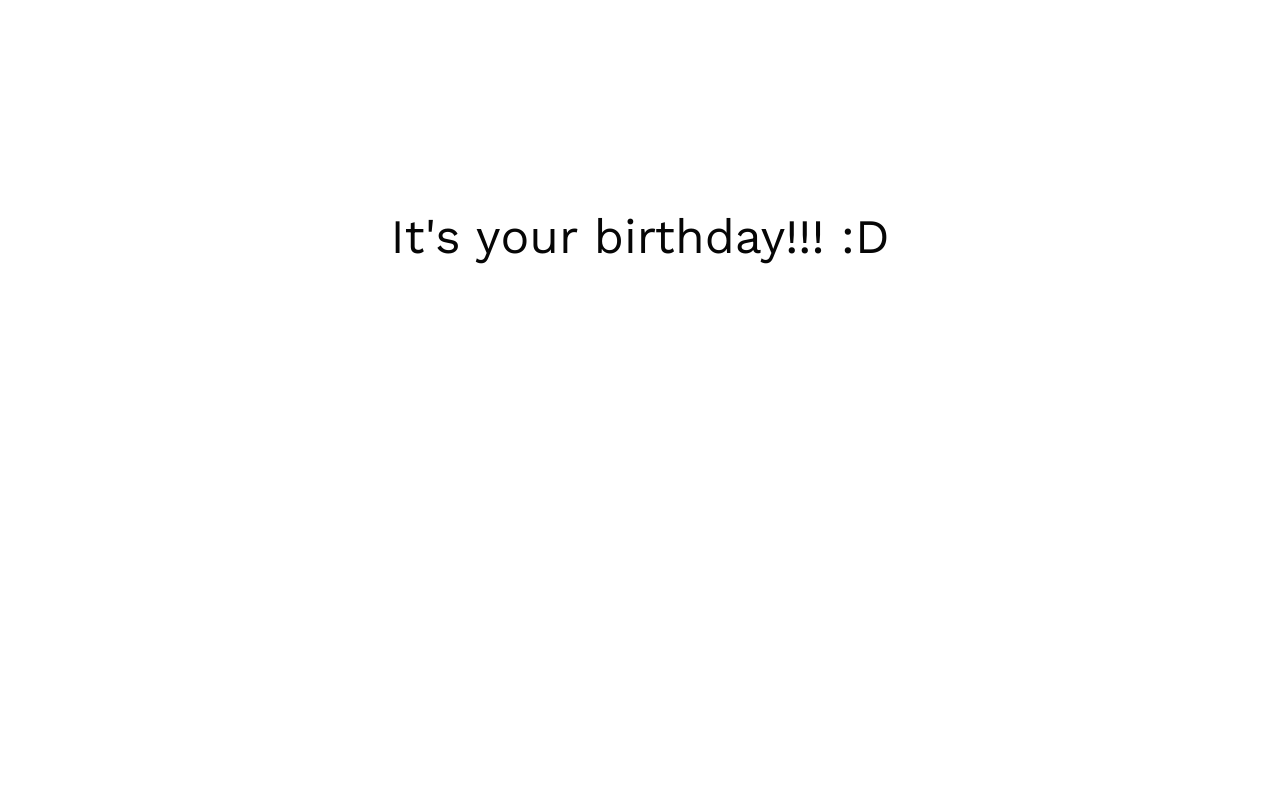
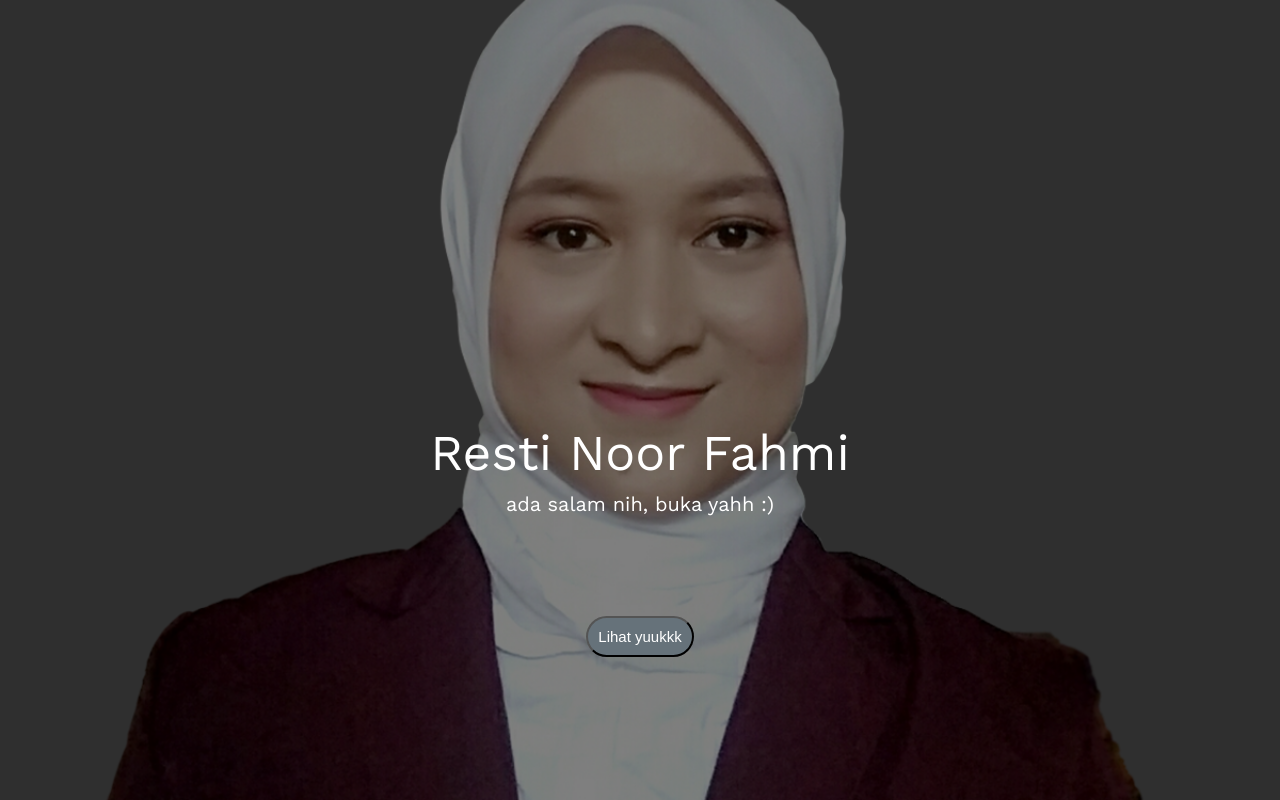
Before and after one commit to agusamirudin25/agusamirudin.github.io, a website: page index.html in a window 1280 px wide. Drawn offline with nearby package versions, Linux system fonts and the light colour scheme.

Commit message:
Updating style, script Adding overlay on start

```diff
--- a/customize.json
+++ b/customize.json
@@ -1,6 +1,6 @@
 {
   "name": "Resti Noor Fahmi",
-  "greetingText": "I really like your name btw!",
-  "wishText": "May the js.prototypes always be with you! ;)",
-  "imagePath": "img/lydia2.png"
+  "greetingText": "Adekquuu sayang :v",
+  "wishText": "May you always be with me! ;)",
+  "imagePath": "img/reres.png"
 }
--- a/index.html
+++ b/index.html
@@ -15,6 +15,19 @@
 </head>
 
 <body>
+  <div class="modalx" data-sampul="./img/nyengsol-sayang.png" style="background-image: url(./img/nyengsol-sayang.png);">
+    <div class="content-modalx">
+      <div class="info_modalx">
+        <div class="elementor-image img"></div>
+        <div class="nama-ultah">Resti Noor Fahmi</div>
+        <div class="wdp-dear">ada salam nih, buka yahh :)</div>
+        <div class="wdp-button-wrapper">
+          <button class="elementor-button"> Lihat yuukkk </button>
+        </div>
+      </div>
+    </div>
+    <div class="overlayy"></div>
+  </div>
   <div class="container">
     <audio class="song" loop autoplay>
       <source src="selamat-ulang-tahun.mp3">
@@ -22,23 +35,24 @@
       Your browser isn't invited for super fun audio time.
     </audio>
     <div class="one">
-      <h1 class="one">Hey
-        <span id="name">Lydia</span>
+      <h1 class="one">Hallo
+        <span id="name">Resti Noor Fahmi</span>
       </h1>
-      <p class="two" id="greetingText">I really like your name btw!</p>
+      <p class="two" id="greetingText">Adekquuu sayang :v</p>
     </div>
     <div class="three">
       <p>It's your birthday!!! :D</p>
     </div>
     <div class="four">
       <div class="text-box">
-        <p class="hbd-chatbox">Happy birthday to you!! Yeee! Many many happy blah...</p>
+        <p class="hbd-chatbox">Happy birthday to you!! Yeee! Lovee lovee May you always be happy, and we can be happy
+          together...</p>
         <p class="fake-btn">Send</p>
       </div>
     </div>
     <div class="five">
       <p class="idea-1">That's what I was going to do.</p>
-      <p class="idea-2">But then I stopped.</p>
+      <p class="idea-2">I want to make you happy.</p>
       <p class="idea-3">I realised, I wanted to do something
         <strong>special</strong>.</p>
       <p class="idea-4">Because,</p>
@@ -51,11 +65,11 @@
       </p>
     </div>
     <div class="six">
-      <img src="img/lydia2.png" alt="" class="lydia-dp" id="imagePath">
+      <img src="img/reres.png" alt="" class="lydia-dp" id="imagePath">
       <img src="img/hat.svg" alt="" class="hat">
       <div class="wish">
         <h3 class="wish-hbd">Happy Birthday!</h3>
-        <h5 id="wishText">May the js.prototypes always be with you! ;)</h5>
+        <h5 id="wishText">May you always be with me! ;)</h5>
       </div>
     </div>
     <div class="seven">
@@ -131,7 +145,7 @@
     </div>
   </div>
 </body>
-
+<script src="https://cdnjs.cloudflare.com/ajax/libs/jquery/3.6.0/jquery.min.js"></script>
 <script src="https://cdnjs.cloudflare.com/ajax/libs/gsap/1.20.3/TweenMax.min.js"></script>
 <script type="application/javascript" src="script/main.js"></script>
 
--- a/script/main.js
+++ b/script/main.js
@@ -42,8 +42,7 @@ const animationTimeline = () => {
     })
     .to(
       ".one",
-      0.7,
-      {
+      0.7, {
         opacity: 0,
         y: 10
       },
@@ -51,8 +50,7 @@ const animationTimeline = () => {
     )
     .to(
       ".two",
-      0.7,
-      {
+      0.7, {
         opacity: 0,
         y: 10
       },
@@ -65,8 +63,7 @@ const animationTimeline = () => {
     })
     .to(
       ".three",
-      0.7,
-      {
+      0.7, {
         opacity: 0,
         y: 10
       },
@@ -82,8 +79,7 @@ const animationTimeline = () => {
     })
     .staggerTo(
       ".hbd-chatbox span",
-      0.5,
-      {
+      0.5, {
         visibility: "visible"
       },
       0.05
@@ -93,8 +89,7 @@ const animationTimeline = () => {
     })
     .to(
       ".four",
-      0.5,
-      {
+      0.5, {
         scale: 0.2,
         opacity: 0,
         y: -150
@@ -117,8 +112,7 @@ const animationTimeline = () => {
     .to(".idea-4", 0.7, ideaTextTransLeave, "+=1.5")
     .from(
       ".idea-5",
-      0.7,
-      {
+      0.7, {
         rotationX: 15,
         rotationZ: -10,
         skewY: "-5deg",
@@ -130,8 +124,7 @@ const animationTimeline = () => {
     )
     .to(
       ".idea-5 span",
-      0.7,
-      {
+      0.7, {
         rotation: 90,
         x: 8
       },
@@ -139,8 +132,7 @@ const animationTimeline = () => {
     )
     .to(
       ".idea-5",
-      0.7,
-      {
+      0.7, {
         scale: 0.2,
         opacity: 0
       },
@@ -148,8 +140,7 @@ const animationTimeline = () => {
     )
     .staggerFrom(
       ".idea-6 span",
-      0.8,
-      {
+      0.8, {
         scale: 3,
         opacity: 0,
         rotation: 15,
@@ -159,8 +150,7 @@ const animationTimeline = () => {
     )
     .staggerTo(
       ".idea-6 span",
-      0.8,
-      {
+      0.8, {
         scale: 3,
         opacity: 0,
         rotation: -15,
@@ -171,12 +161,10 @@ const animationTimeline = () => {
     )
     .staggerFromTo(
       ".baloons img",
-      2.5,
-      {
+      2.5, {
         opacity: 0.9,
         y: 1400
-      },
-      {
+      }, {
         opacity: 1,
         y: -1000
       },
@@ -184,8 +172,7 @@ const animationTimeline = () => {
     )
     .from(
       ".lydia-dp",
-      0.5,
-      {
+      0.5, {
         scale: 3.5,
         opacity: 0,
         x: 25,
@@ -202,8 +189,7 @@ const animationTimeline = () => {
     })
     .staggerFrom(
       ".wish-hbd span",
-      0.7,
-      {
+      0.7, {
         opacity: 0,
         y: -50,
         // scale: 0.3,
@@ -215,12 +201,10 @@ const animationTimeline = () => {
     )
     .staggerFromTo(
       ".wish-hbd span",
-      0.7,
-      {
+      0.7, {
         scale: 1.4,
         rotationY: 150
-      },
-      {
+      }, {
         scale: 1,
         rotationY: 0,
         color: "#ff69b4",
@@ -231,8 +215,7 @@ const animationTimeline = () => {
     )
     .from(
       ".wish h5",
-      0.5,
-      {
+      0.5, {
         opacity: 0,
         y: 10,
         skewX: "-15deg"
@@ -241,8 +224,7 @@ const animationTimeline = () => {
     )
     .staggerTo(
       ".eight svg",
-      1.5,
-      {
+      1.5, {
         visibility: "visible",
         opacity: 0,
         scale: 80,
@@ -259,8 +241,7 @@ const animationTimeline = () => {
     .staggerFrom(".nine p", 1, ideaTextTrans, 1.2)
     .to(
       ".last-smile",
-      0.5,
-      {
+      0.5, {
         rotation: 90
       },
       "+=1"
@@ -303,4 +284,8 @@ const resolveFetch = () => {
   });
 };
 
-resolveFetch().then(animationTimeline());
+$('.wdp-button-wrapper button').on('click', function () {
+  $('.modalx').remove();
+  resolveFetch().then(animationTimeline());
+  document.querySelector('.song').play();
+});
--- a/style/style.css
+++ b/style/style.css
@@ -30,7 +30,7 @@ body {
   top: 0;
 }
 
-.container > div {
+.container>div {
   position: absolute;
   left: 0;
   right: 0;
@@ -41,7 +41,7 @@ body {
   font-size: 4.5rem;
 }
 
-.one > img {
+.one>img {
   vertical-align: middle;
   margin-bottom: 10px;
   max-width: 100%;
@@ -297,3 +297,80 @@ body {
     font-weight: lighter;
   }
 }
+
+.modalx {
+  position: fixed;
+  z-index: 2000;
+  width: 100%;
+  height: 100%;
+  top: 0;
+  left: 0;
+  background-color: transparent;
+  background-size: cover;
+  background-position: center;
+  background-repeat: no-repeat;
+  transform: translateY(0)
+}
+
+.overlayy {
+  background-color: #000;
+  position: relative;
+  width: 100%;
+  height: 100%;
+  z-index: 2;
+  top: 0;
+  opacity: .5;
+  left: 0;
+}
+
+.content-modalx {
+  background-color: transparent;
+  position: fixed;
+  width: 100%;
+  height: 100%;
+  z-index: 2002;
+  top: 140px;
+  color: #fff;
+  left: 0;
+}
+
+.info_modalx {
+  width: 100%;
+  display: flex;
+  height: 100%;
+  flex-direction: column;
+  justify-content: center;
+}
+
+.info_modalx>div {
+  width: 100%;
+  text-align: center;
+  height: auto;
+}
+
+.nama-ultah {
+  font-family: "Work Sans", sans-serif;
+  font-size: 50px;
+}
+
+.wdp-dear {
+  font-family: "Work Sans", sans-serif;
+  text-align: center;
+  margin-top: 10px;
+  font-size: 20px;
+}
+
+.wdp-button-wrapper {
+  margin-top: 100px;
+}
+
+.elementor-button {
+  display: inline-block;
+  padding: 10px;
+  background-color: #66727a;
+  font-size: 15px;
+  -webkit-border-radius: 30px;
+  border-radius: 30px;
+  color: white;
+  text-align: center;
+}
```
Also changed, not shown: README.md, img/lydia.png (deleted), img/lydia2.png (deleted), img/nyengsol-sayang.png (added), img/reres.png (added).
